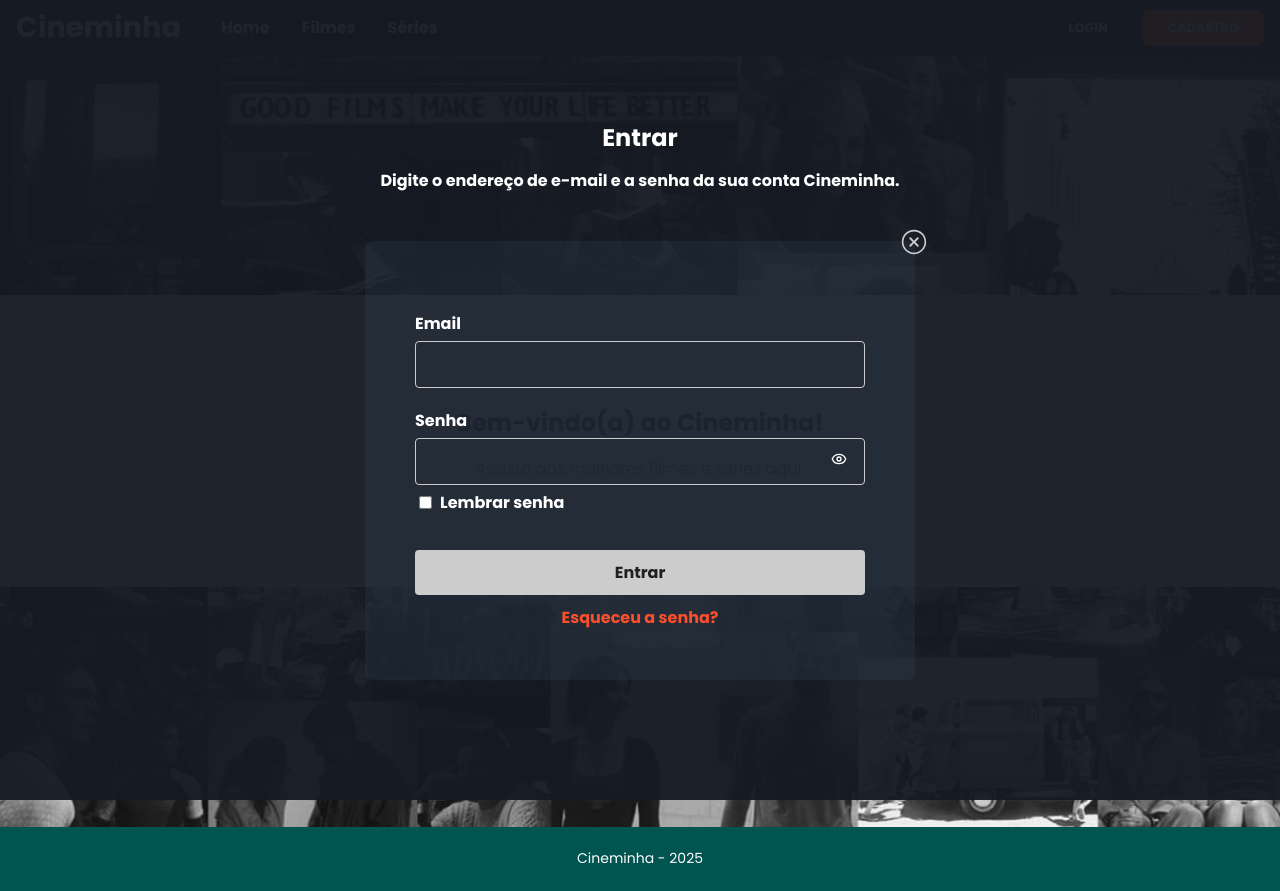
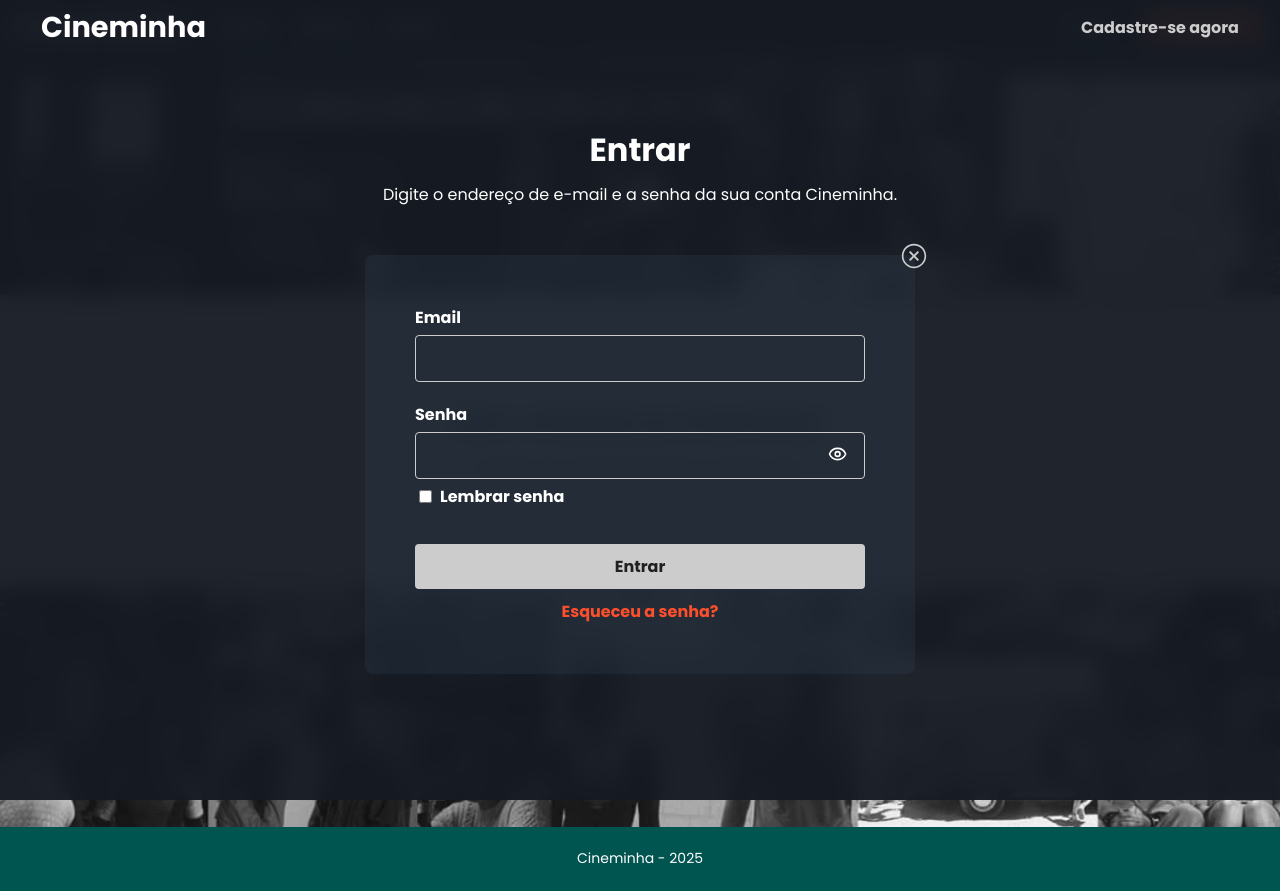
Before and after one commit to lucasecs92/movie-streaming, a Next.js app in the folder streaming-root/: page / in a window 1280 px wide. Both pictures are taken after a click on the item "LOGIN". Built offline with nearby package versions, Linux system fonts and the light colour scheme.

Commit message:
feat
up nos modal

```diff
--- a/streaming-root/src/app/page.jsx
+++ b/streaming-root/src/app/page.jsx
@@ -8,6 +8,7 @@ import ModalLogin from "../components/ModalLogin";
 import ModalCadastro from "@/components/ModalCadastro";
 import { useState, useCallback } from "react";
 import { LuEye, LuEyeClosed } from "react-icons/lu";
+import { IoClose } from "react-icons/io5"; // Importe o ícone IoClose
 
 export default function Home() {
   const [showBanner, setShowBanner] = useState(true);
@@ -16,6 +17,7 @@ export default function Home() {
   const [isCadastroModalOpen, setIsCadastroModalOpen] = useState(false);
   const [showPassword, setShowPassword] = useState(false);
   const [showConfirmPassword, setShowConfirmPassword] = useState(false);
+  const [email, setEmail] = useState(""); // Estado para controlar o valor do campo de email
 
   const toggleBanner = useCallback((shouldShowBanner) => {
     setShowBanner(shouldShowBanner);
@@ -49,6 +51,14 @@ export default function Home() {
     setShowConfirmPassword(!showConfirmPassword);
   };
 
+  const handleEmailChange = (e) => {
+    setEmail(e.target.value);
+  };
+
+  const clearEmail = () => {
+    setEmail("");
+  };
+
   return (
     <section className={styles.containerPage}>
       <Header
@@ -70,7 +80,18 @@ export default function Home() {
         {/* <h2 className={styles.heading}>Entrar</h2> */}
         <form className={styles.form}>
           <label className={styles.label}>Email</label>
-          <input className={styles.input} type="email" required />
+          <section className={styles.inputWrapper}>
+            <input
+              className={styles.input}
+              type="email"
+              value={email}
+              onChange={handleEmailChange}
+              required
+            />
+            {email && (
+              <IoClose className={styles.clearIcon} onClick={clearEmail} />
+            )}
+          </section>
           <label className={styles.label}>Senha</label>
           <section className={styles.passwordWrapper}>
             <input className={styles.input} type={showPassword ? "text" : "password"} required />
@@ -92,7 +113,18 @@ export default function Home() {
         {/* <h2>Cadastro</h2> */}
         <form className={styles.form}>
           <label className={styles.label}>Email</label>
-          <input className={styles.input} type="email" required />
+          <section className={styles.inputWrapper}>
+            <input
+              className={styles.input}
+              type="email"
+              value={email}
+              onChange={handleEmailChange}
+              required
+            />
+            {email && (
+              <IoClose className={styles.clearIcon} onClick={clearEmail} />
+            )}
+          </section>
           <label className={styles.label}>Senha</label>
           <section className={styles.passwordWrapper}>
             <input className={styles.input} type={showPassword ? "text" : "password"} required />
--- a/streaming-root/src/components/ModalCadastro.jsx
+++ b/streaming-root/src/components/ModalCadastro.jsx
@@ -1,11 +1,37 @@
+import { useEffect } from "react";
 import styles from "../styles/Modal.module.scss";
 import { IoIosCloseCircleOutline } from "react-icons/io";
 
 export default function ModalCadastro({ isOpen, onClose, children }) {
+  useEffect(() => {
+    const handleEsc = (event) => {
+      if (event.key === "Escape") {
+        onClose();
+      }
+    };
+
+    if (isOpen) {
+      window.addEventListener("keydown", handleEsc);
+    } else {
+      window.removeEventListener("keydown", handleEsc);
+    }
+
+    return () => {
+      window.removeEventListener("keydown", handleEsc);
+    };
+  }, [isOpen, onClose]);
+
   if (!isOpen) return null;
+
+  const handleHomeClick = () => {
+    onClose(); // Feche o modal de login
+  };
 
   return (
     <section className={styles.modalOverlay}>
+      <nav className={styles.headerModal}>
+        <h1 onClick={handleHomeClick}>Cineminha</h1>
+      </nav>
       <section className={styles.modalHeading}>
         <h2>Novo Usuário</h2>
         <p>Tenha acesso a sua conta em segundos.</p>
--- a/streaming-root/src/components/ModalLogin.jsx
+++ b/streaming-root/src/components/ModalLogin.jsx
@@ -1,18 +1,45 @@
+import { useEffect } from "react";
 import styles from "../styles/Modal.module.scss";
 import { IoIosCloseCircleOutline } from "react-icons/io";
 
 export default function ModalLogin({ isOpen, onClose, children }) {
+  useEffect(() => {
+    const handleEsc = (event) => {
+      if (event.key === "Escape") {
+        onClose();
+      }
+    };
+
+    if (isOpen) {
+      window.addEventListener("keydown", handleEsc);
+    } else {
+      window.removeEventListener("keydown", handleEsc);
+    }
+
+    return () => {
+      window.removeEventListener("keydown", handleEsc);
+    };
+  }, [isOpen, onClose]);
+
   if (!isOpen) return null;
+
+  const handleHomeClick = () => {
+    onClose(); // Feche o modal de login
+  };
 
   return (
     <section className={styles.modalOverlay}>
+      <nav className={styles.headerModal}>
+        <h1 onClick={handleHomeClick}>Cineminha</h1>
+        <span>Cadastre-se agora</span>
+      </nav>
       <section className={styles.modalHeading}>
         <h2>Entrar</h2>
         <p>Digite o endereço de e-mail e a senha da sua conta Cineminha.</p>
       </section>
       <section className={styles.modalContent}>
-        <span className={styles.closeButton} >
-            <IoIosCloseCircleOutline onClick={onClose}/>
+        <span className={styles.closeButton}>
+          <IoIosCloseCircleOutline onClick={onClose} />
         </span>
         {children}
       </section>
--- a/streaming-root/src/styles/Modal.module.scss
+++ b/streaming-root/src/styles/Modal.module.scss
@@ -11,29 +11,65 @@
   align-items: center;
   z-index: 1000;
   gap: 3rem;
+  backdrop-filter: blur(10px);
+}
+
+.headerModal {
+  display: flex;
+  align-items: center;
+  justify-content: space-between;
+  padding: 0.4rem 1rem;
+
+  position: fixed;
+  width: 100%;
+  top: 0;
+  z-index: 1000;
+
+  h1 {
+    margin: 0;
+    color: #fff;
+    font-size: 1.8rem;
+    cursor: pointer;
+    padding-left: 25px;
+  }
+
+  span {
+    font-weight: bold;
+    color: #ccc;
+    cursor: pointer;
+    padding-right: 25px;
+
+    &:hover {
+      padding: 9px 25px;
+      background-color: #cccccc2a;
+      border-radius: 8px;
+    }
+  }
 }
 
 .modalHeading {
   display: flex;
   flex-direction: column;
   align-items: center;
-  gap: 0.8rem;
+  gap: 0.5rem;
 
   h2 {
     color: #fff;
     margin: 0;
+    font-size: 2rem;
   }
 
   p {
     color: #fff;
-    font-weight: bold;
+    font-size: 1rem;
+    font-weight: 400;
     margin: 0;
   }
 }
 
 .modalContent {
   background-color: #3a4b6333;
-  padding: 50px;
+  padding: 30px 50px 50px 50px;
   border-radius: 8px;
   position: relative;
   width: 90%;
--- a/streaming-root/src/styles/page.module.scss
+++ b/streaming-root/src/styles/page.module.scss
@@ -35,17 +35,20 @@
   }
 }
 
+.inputWrapper,
 .passwordWrapper {
   position: relative;
 }
 
+.clearIcon,
 .eyeIcon {
   position: absolute;
   right: 18px;
-  top: 45%;
+  top: 46%;
   transform: translateY(-50%);
   cursor: pointer;
   color: #fff;
+  font-size: 1.2rem;
 }
 
 .rememberMe {
```
